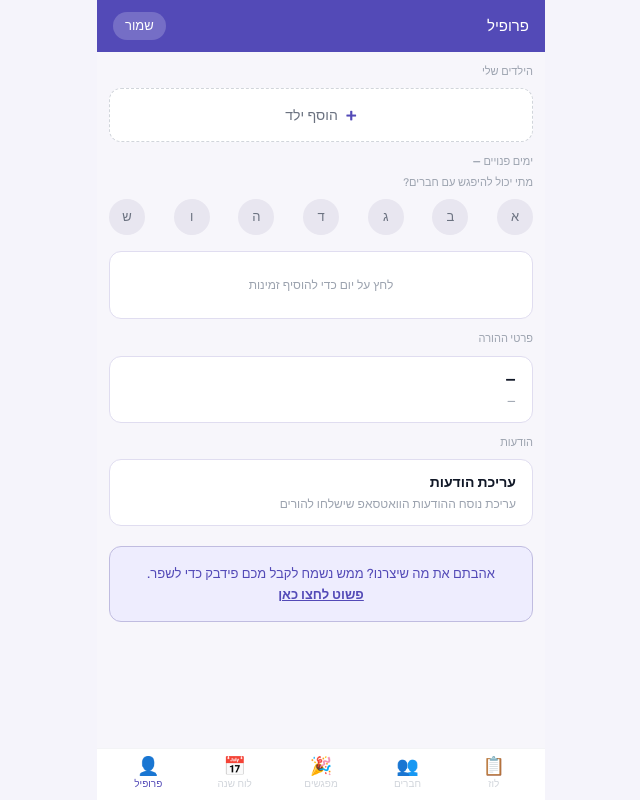
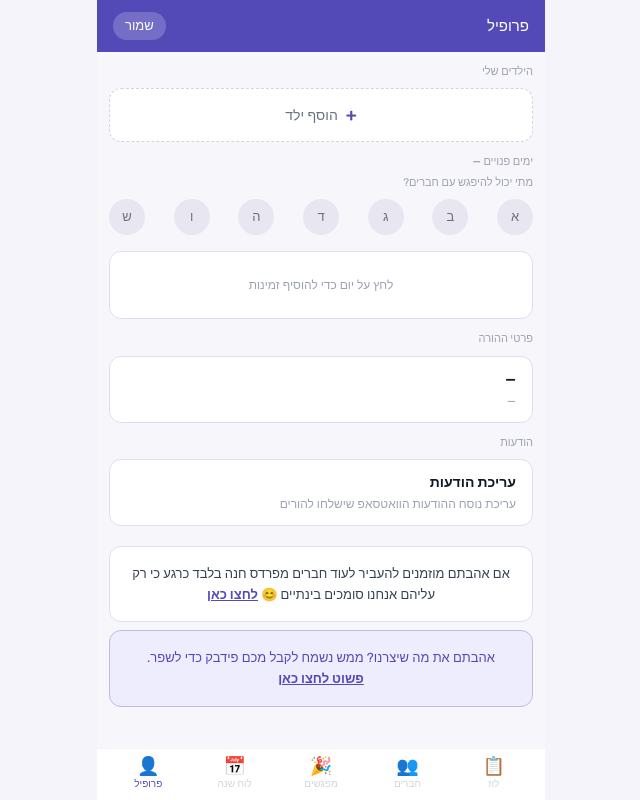
Before and after one commit to madeinphk-alt/kidimeet, a Next.js app: page /settings in a window 1280 px wide. Shown: the whole page, without its empty margins (319-959 px from the left). Built offline with nearby package versions, Linux system fonts and the light colour scheme.

Commit message:
Add share box in settings — WA chooser with app invite message

```diff
--- a/src/app/settings/page.tsx
+++ b/src/app/settings/page.tsx
@@ -231,6 +231,18 @@ export default function ProfilePage() {
           </button>
         </div>
 
+        {/* Share box */}
+        <button
+          onClick={() => openWa('', 'היי, אני נעזר באפליקציה חדשה שעוזרת לי לקבוע יותר מפגשים לילדים שלי בחיים העמוסים האלה וחשבתי שאולי זה יעזור לכם גם. אז מוזמנים לנסות. https://kidimeet.vercel.app/')}
+          className="w-full bg-white border border-[#e0ddf0] rounded-xl px-5 py-4 text-center active:opacity-70 mt-2"
+          dir="rtl"
+        >
+          <p className="text-[13px] text-gray-700 leading-relaxed">
+            אם אהבתם מוזמנים להעביר לעוד חברים מפרדס חנה בלבד כרגע כי רק עליהם אנחנו סומכים בינתיים 😊{' '}
+            <span className="font-semibold text-[#534AB7] underline">לחצו כאן</span>
+          </p>
+        </button>
+
         {/* Feedback box */}
         <button
           onClick={() => openWa('972546545850', 'היי, אני נעזר בקידימיט ואשמח לתת לכם פידבוק')}
```
